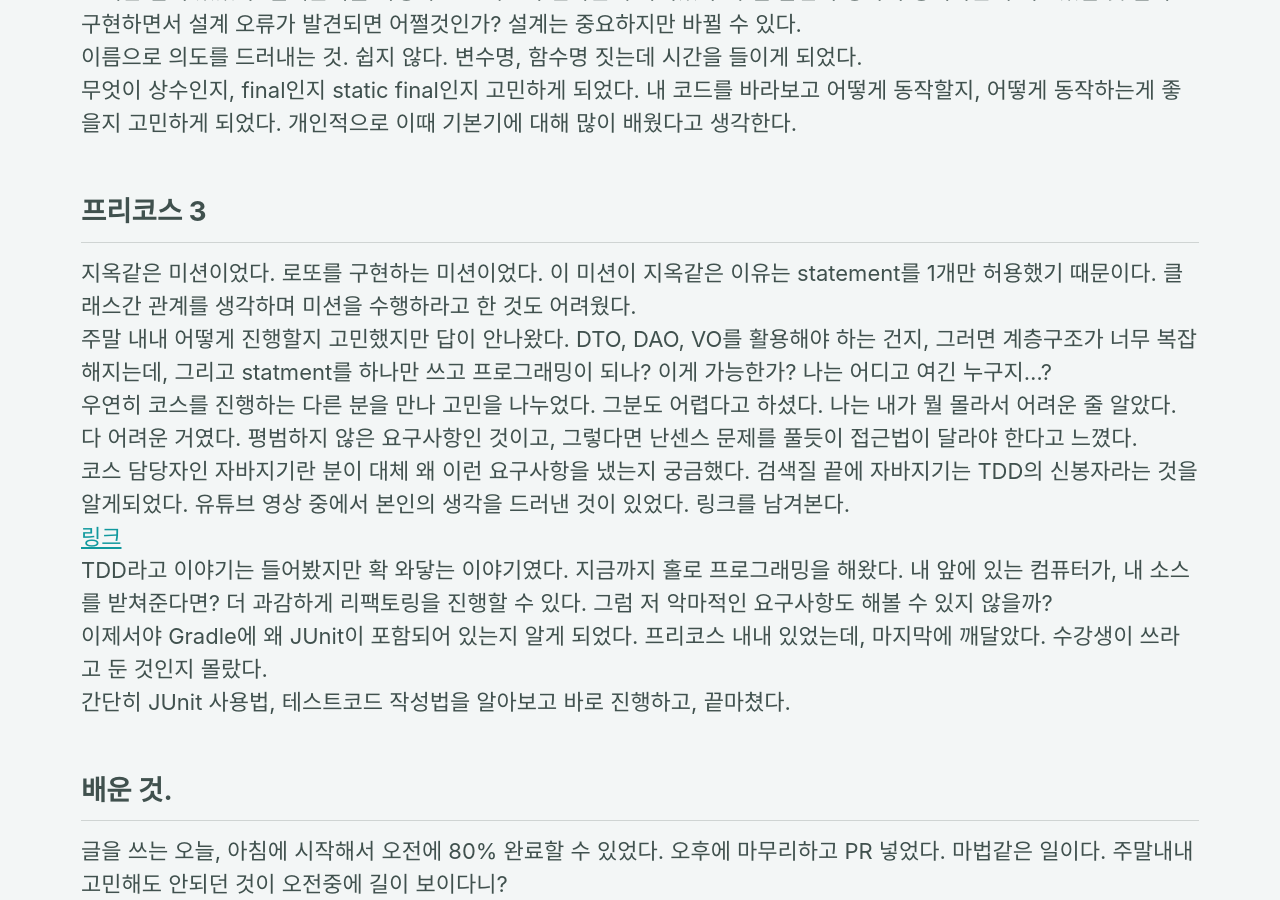
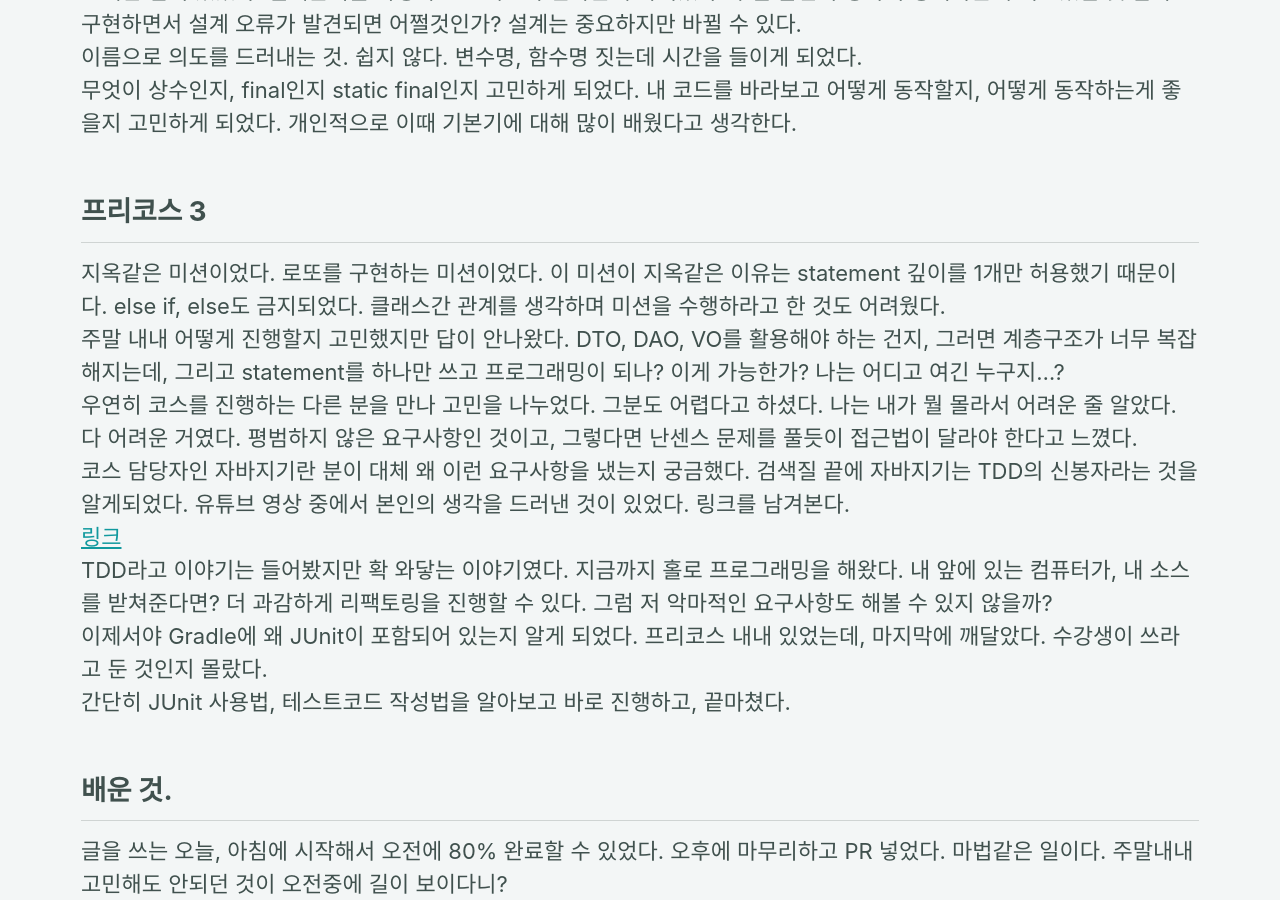
Before and after one commit to andole87/andole87.github.io, a Jekyll site: the page built from _posts/2019-04-10-woowahan-course.md, in a window 1280 px wide and 900 px high, scrolled down 4132 px. Built offline with Jekyll 4.4.1, drawn with Linux system fonts in a browser that asks for light colours; cached includes are drawn as plain includes; comment, search, counter and statistics services are not loaded.

Commit message:
edit post

```diff
--- a/_posts/2019-04-10-woowahan-course.md
+++ b/_posts/2019-04-10-woowahan-course.md
@@ -82,8 +82,8 @@ git을 공부해야겠다는 생각이 들었다. 이전에도 git을 쓰긴 했
 무엇이 상수인지, final인지 static final인지 고민하게 되었다. 내 코드를 바라보고 어떻게 동작할지, 어떻게 동작하는게 좋을지 고민하게 되었다. 개인적으로 이때 기본기에 대해 많이 배웠다고 생각한다.
 
 ## 프리코스 3
-지옥같은 미션이었다. 로또를 구현하는 미션이었다. 이 미션이 지옥같은 이유는 statement를 1개만 허용했기 때문이다. 클래스간 관계를 생각하며 미션을 수행하라고 한 것도 어려웠다.
-주말 내내 어떻게 진행할지 고민했지만 답이 안나왔다. DTO, DAO, VO를 활용해야 하는 건지, 그러면 계층구조가 너무 복잡해지는데, 그리고 statment를 하나만 쓰고 프로그래밍이 되나? 이게 가능한가? 나는 어디고 여긴 누구지...?
+지옥같은 미션이었다. 로또를 구현하는 미션이었다. 이 미션이 지옥같은 이유는 statement 깊이를 1개만 허용했기 때문이다. else if, else도 금지되었다. 클래스간 관계를 생각하며 미션을 수행하라고 한 것도 어려웠다.
+주말 내내 어떻게 진행할지 고민했지만 답이 안나왔다. DTO, DAO, VO를 활용해야 하는 건지, 그러면 계층구조가 너무 복잡해지는데, 그리고 statement를 하나만 쓰고 프로그래밍이 되나? 이게 가능한가? 나는 어디고 여긴 누구지...?
 우연히 코스를 진행하는 다른 분을 만나 고민을 나누었다. 그분도 어렵다고 하셨다. 나는 내가 뭘 몰라서 어려운 줄 알았다. 다 어려운 거였다. 평범하지 않은 요구사항인 것이고, 그렇다면 난센스 문제를 풀듯이 접근법이 달라야 한다고 느꼈다.
 코스 담당자인 자바지기란 분이 대체 왜 이런 요구사항을 냈는지 궁금했다. 검색질 끝에 자바지기는 TDD의 신봉자라는 것을 알게되었다. 유튜브 영상 중에서 본인의 생각을 드러낸 것이 있었다. 링크를 남겨본다.
 [링크](https://youtu.be/Sb3fMvIIsqQ)
```
